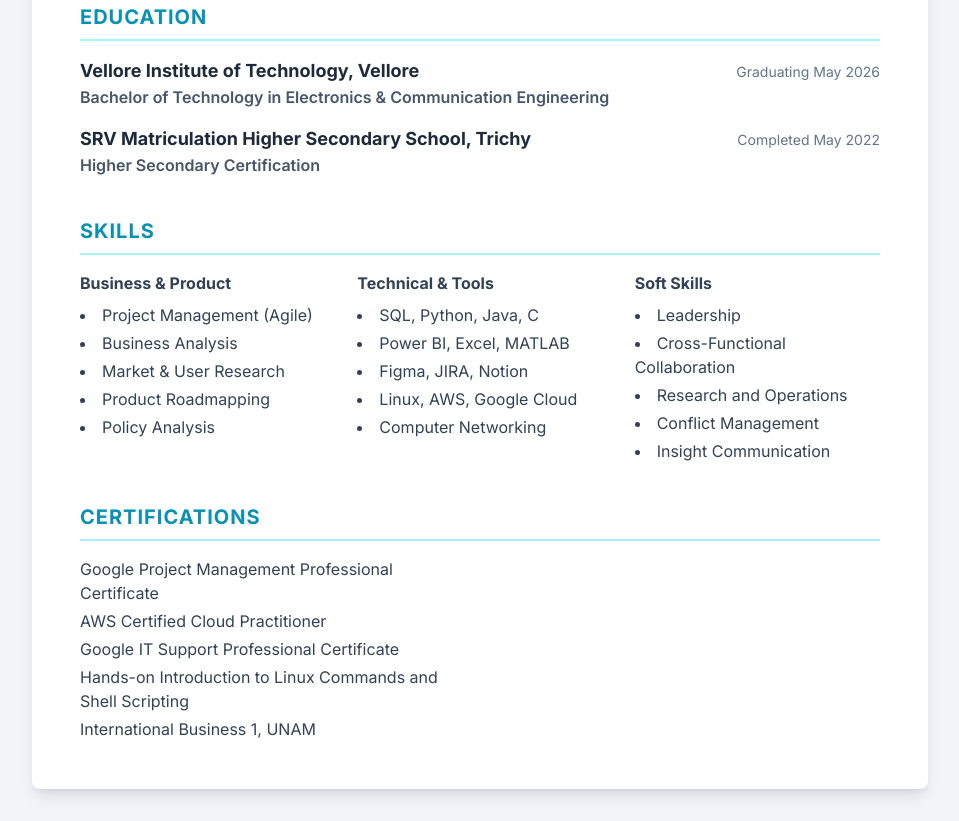
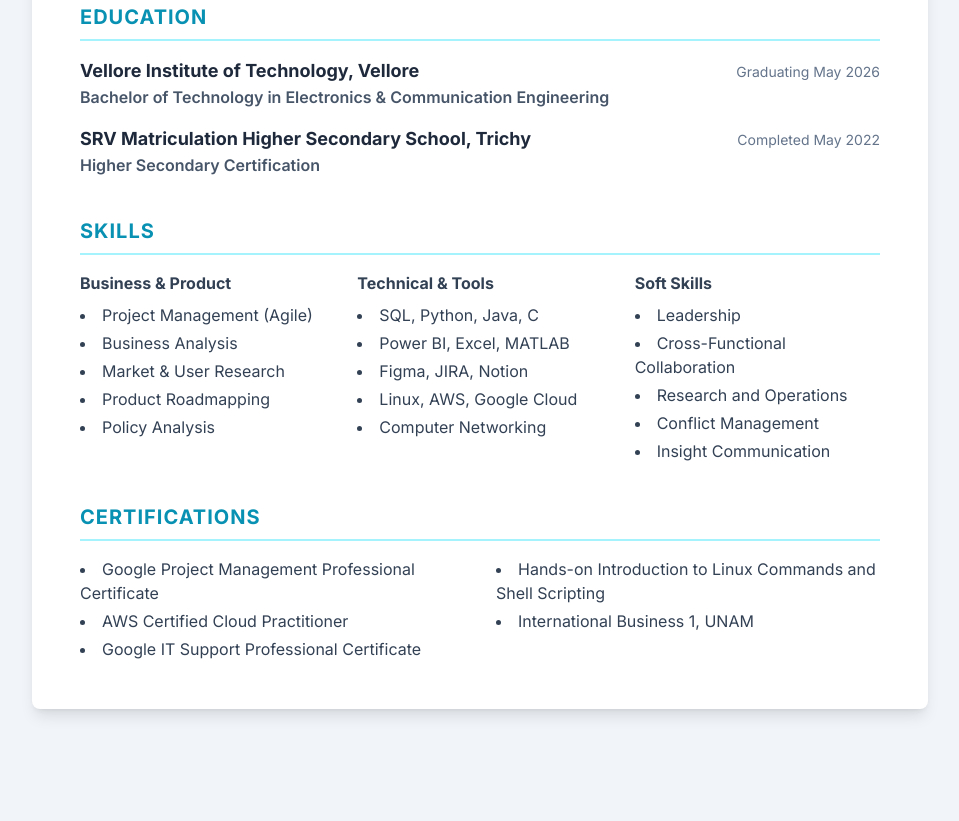
Before and after one commit to Ravivarman02/ravivarman, a plain HTML site: page resume.html in a window 1280 px wide. Shown: the part 1673-2494 px from the top of the page, without its empty margins (160-1119 px from the left). After the commit the page ends 2414 px from the top, so only its background shows below. Drawn offline with nearby package versions, Linux system fonts and the light colour scheme.

Commit message:
Update resume.html

```diff
--- a/resume.html
+++ b/resume.html
@@ -203,17 +203,15 @@
                 </section>
 
                 <section>
-                    <h2 class="text-xl font-bold text-cyan-600 border-b-2 border-cyan-200 pb-2 mb-4 uppercase tracking-wider">Certifications</h2>
-                    <div class="grid grid-cols-1 md:grid-cols-2 gap-x-8 gap-y-2 text-slate-700">
-                        <ul class="list-disc list-inside text-slate-700 space-y-1">
-                        <p>Google Project Management Professional Certificate</p>
-                        <p>AWS Certified Cloud Practitioner</p>
-                        <p>Google IT Support Professional Certificate</p>
-                        <p>Hands-on Introduction to Linux Commands and Shell Scripting</p>
-                        <p>International Business 1, UNAM</p>
-                        </ul>
-                    </div>
-                </section>
+    <h2 class="text-xl font-bold text-cyan-600 border-b-2 border-cyan-200 pb-2 mb-4 uppercase tracking-wider">Certifications</h2>
+    <ul class="list-disc list-inside text-slate-700 space-y-1 md:columns-2 md:gap-x-8">
+        <li>Google Project Management Professional Certificate</li>
+        <li>AWS Certified Cloud Practitioner</li>
+        <li>Google IT Support Professional Certificate</li>
+        <li>Hands-on Introduction to Linux Commands and Shell Scripting</li>
+        <li>International Business 1, UNAM</li>
+    </ul>
+</section>
             </main>
 
         </div>
```
